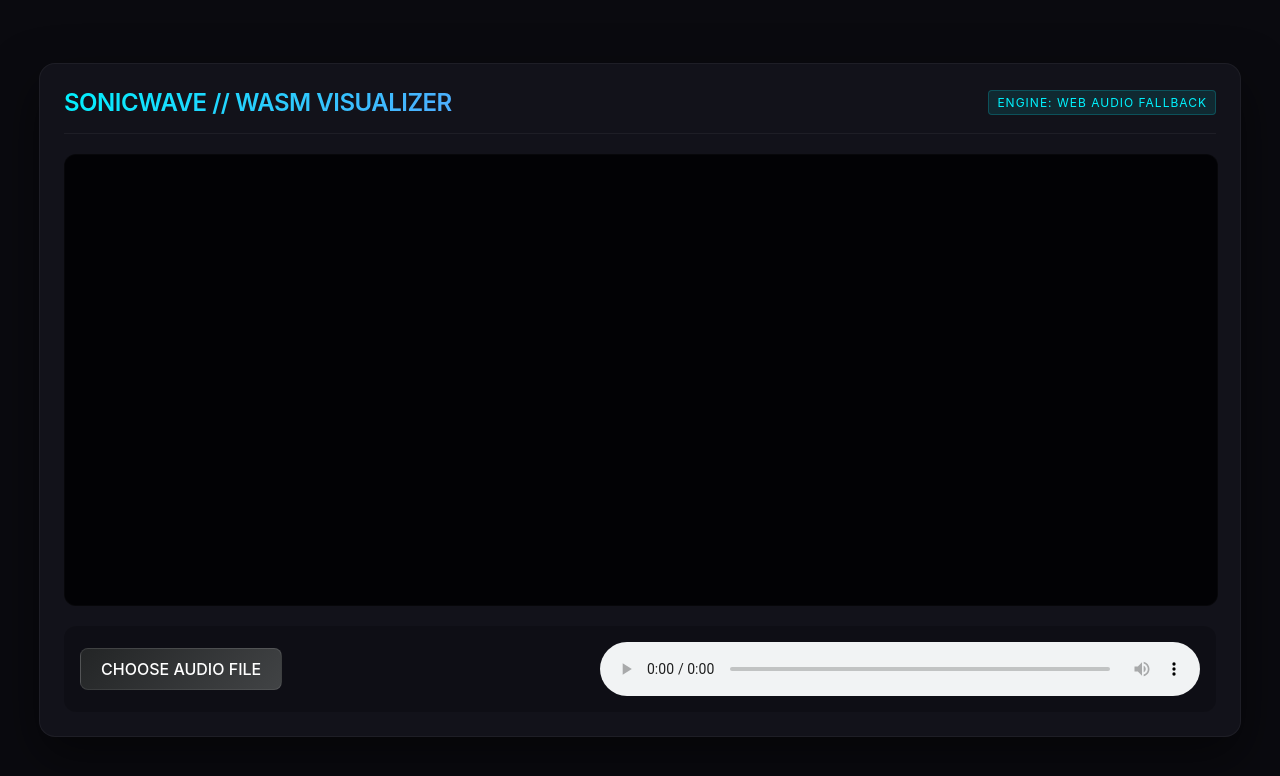
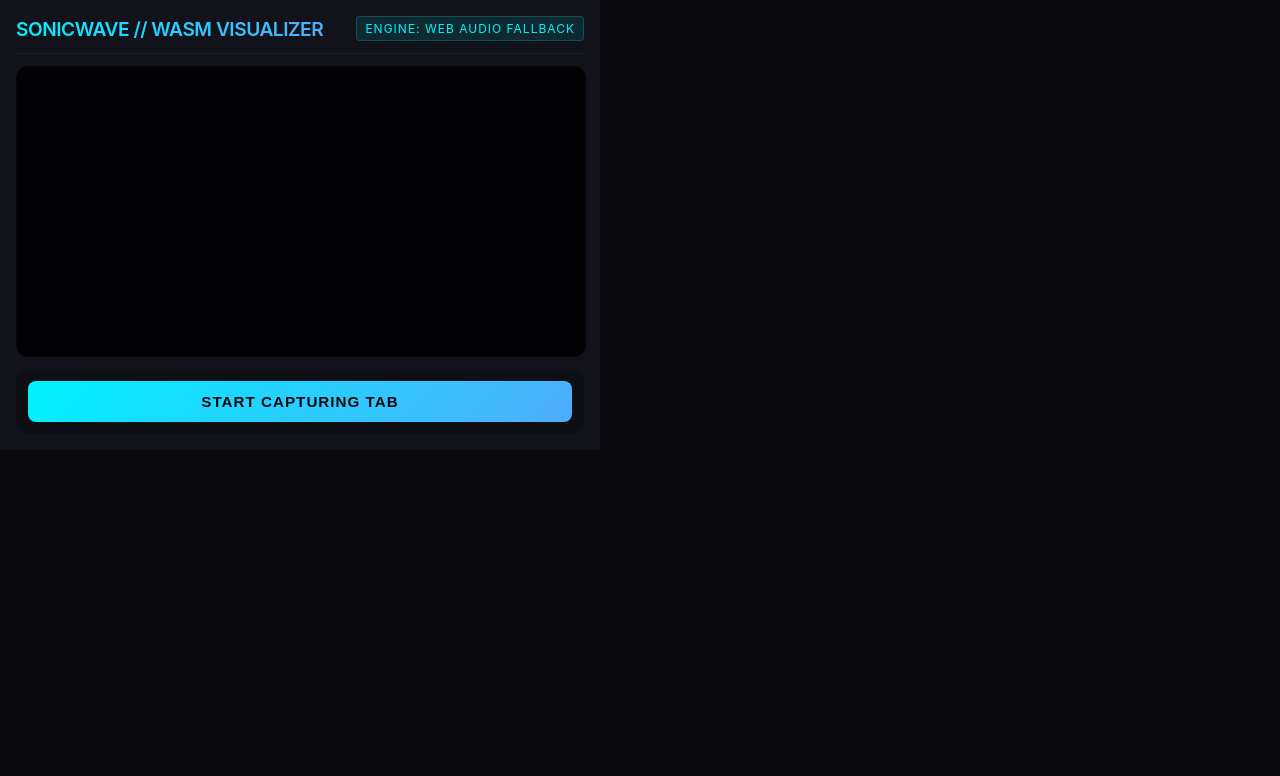
Before and after one commit to wrong-classroom1206/audio-viz, a website built with Vite: page index.html in a window 1280 px wide. Built offline with nearby package versions, Linux system fonts and the light colour scheme.

Commit message:
changes made

```diff
--- a/index.html
+++ b/index.html
@@ -24,21 +24,21 @@
       flex-direction: column;
       align-items: center;
       justify-content: center;
-      min-height: 100vh;
+      width: 600px;
+      height: 450px;
       overflow: hidden;
+      box-sizing: border-box;
     }
 
     .dashboard {
-      width: 90vw;
-      max-width: 1200px;
+      width: 100%;
+      height: 100%;
       background: var(--panel-color);
-      border-radius: 16px;
-      box-shadow: 0 20px 50px rgba(0, 0, 0, 0.5);
-      padding: 24px;
-      border: 1px solid rgba(255, 255, 255, 0.05);
-      display: grid;
-      grid-template-rows: auto 1fr auto;
-      gap: 20px;
+      padding: 16px;
+      box-sizing: border-box;
+      display: flex;
+      flex-direction: column;
+      gap: 12px;
     }
 
     header {
@@ -46,12 +46,12 @@
       justify-content: space-between;
       align-items: center;
       border-bottom: 1px solid rgba(255, 255, 255, 0.05);
-      padding-bottom: 16px;
+      padding-bottom: 12px;
     }
 
     h1 {
       margin: 0;
-      font-size: 1.5rem;
+      font-size: 1.2rem;
       font-weight: 600;
       background: linear-gradient(135deg, var(--accent-color), var(--accent-glow));
       -webkit-background-clip: text;
@@ -62,7 +62,7 @@
     .visualizer-container {
       position: relative;
       width: 100%;
-      height: 450px;
+      flex-grow: 1;
       background: #020205;
       border-radius: 12px;
       overflow: hidden;
@@ -78,37 +78,39 @@
     .controls {
       display: flex;
       align-items: center;
-      justify-content: space-between;
+      justify-content: center;
       background: rgba(0, 0, 0, 0.2);
-      padding: 16px;
+      padding: 12px;
       border-radius: 12px;
-      gap: 20px;
     }
 
-    .file-upload-btn {
-      background: linear-gradient(135deg, #232526, #414345);
-      color: white;
-      padding: 10px 20px;
+    .capture-btn {
+      width: 100%;
+      background: linear-gradient(135deg, var(--accent-color), var(--accent-glow));
+      color: #0a0a0f;
+      border: none;
+      padding: 12px;
       border-radius: 8px;
       cursor: pointer;
-      font-weight: 500;
+      font-weight: 600;
+      font-size: 0.95rem;
+      letter-spacing: 1px;
       transition: all 0.2s ease;
-      border: 1px solid rgba(255, 255, 255, 0.1);
+      text-transform: uppercase;
     }
 
-    .file-upload-btn:hover {
-      border-color: var(--accent-color);
-      box-shadow: 0 0 15px rgba(0, 242, 254, 0.2);
+    .capture-btn:hover {
+      box-shadow: 0 0 15px rgba(0, 242, 254, 0.4);
+      transform: translateY(-1px);
     }
 
-    input[type="file"] {
-      display: none;
-    }
-
-    audio {
-      flex-grow: 1;
-      max-width: 600px;
-      accent-color: var(--accent-color);
+    .capture-btn:disabled {
+      background: #232526;
+      color: #718096;
+      cursor: not-allowed;
+      box-shadow: none;
+      transform: none;
+      border: 1px solid rgba(255, 255, 255, 0.05);
     }
 
     .status-badge {
@@ -140,11 +142,7 @@
     </div>
 
     <div class="controls">
-      <label class="file-upload-btn">
-        CHOOSE AUDIO FILE
-        <input type="file" id="audio-file" accept="audio/*">
-      </label>
-      <audio id="audio-player" controls></audio>
+      <button id="start-capture" class="capture-btn">START CAPTURING TAB</button>
     </div>
   </div>
   <script type="module" src="/src/main.ts"></script>
--- a/src/main.ts
+++ b/src/main.ts
@@ -1,3 +1,5 @@
+export { };
+
 interface WasmEngine {
   _fft_process: (realPtr: number, imagPtr: number, size: number) => void;
   _malloc: (size: number) => number;
@@ -11,14 +13,15 @@ declare global {
   }
 }
 
+declare const chrome: any;
+
 class AudioVisualizerApp {
   private canvas: HTMLCanvasElement;
   private ctx: CanvasRenderingContext2D;
   private audioCtx: AudioContext | null = null;
-  private audioSource: MediaElementAudioSourceNode | null = null;
+  private audioSource: MediaStreamAudioSourceNode | null = null;
   private analyser: AnalyserNode | null = null;
-  private audioPlayer: HTMLAudioElement;
-  private fileInput: HTMLInputElement;
+  private startButton: HTMLButtonElement;
   private statusBadge: HTMLElement;
 
   private wasmModule: WasmEngine | null = null;
@@ -27,8 +30,7 @@ class AudioVisualizerApp {
   constructor() {
     this.canvas = document.getElementById('visualizer') as HTMLCanvasElement;
     this.ctx = this.canvas.getContext('2d')!;
-    this.audioPlayer = document.getElementById('audio-player') as HTMLAudioElement;
-    this.fileInput = document.getElementById('audio-file') as HTMLInputElement;
+    this.startButton = document.getElementById('start-capture') as HTMLButtonElement;
     this.statusBadge = document.getElementById('engine-status')!;
 
     this.initResize();
@@ -49,26 +51,42 @@ class AudioVisualizerApp {
   }
 
   private setupEventListeners() {
-    this.fileInput.addEventListener('change', (e) => {
-      const file = (e.target as HTMLInputElement).files?.[0];
-      if (file) {
-        this.audioPlayer.src = URL.createObjectURL(file);
-        this.initAudioContext();
-        this.audioPlayer.play();
+    this.startButton.addEventListener('click', () => {
+      if (typeof chrome === 'undefined' || !chrome.tabCapture) {
+        this.statusBadge.innerText = "Error: chrome.tabCapture unavailable";
+        console.error("chrome.tabCapture is not available. Are you running as a Chrome Extension?");
+        return;
       }
+
+      chrome.tabCapture.capture({ audio: true, video: false }, (stream: MediaStream | null) => {
+        if (!stream) {
+          const err = chrome.runtime.lastError?.message || "User denied or tab inactive";
+          this.statusBadge.innerText = "Capture failed";
+          console.error("Tab capture failed:", err);
+          return;
+        }
+
+        this.initAudioPipeline(stream);
+      });
     });
   }
 
-  private initAudioContext() {
+  private initAudioPipeline(stream: MediaStream) {
     if (this.audioCtx) return;
 
     this.audioCtx = new (window.AudioContext || (window as any).webkitAudioContext)();
     this.analyser = this.audioCtx.createAnalyser();
     this.analyser.fftSize = this.fftSize * 2;
 
-    this.audioSource = this.audioCtx.createMediaElementSource(this.audioPlayer);
+    this.audioSource = this.audioCtx.createMediaStreamSource(stream);
     this.audioSource.connect(this.analyser);
+
+    // CRITICAL STEP: Connect analyser to audioCtx.destination to prevent muting.
     this.analyser.connect(this.audioCtx.destination);
+
+    // Disable button and change its text
+    this.startButton.disabled = true;
+    this.startButton.innerText = "CAPTURING ACTIVE TAB...";
 
     this.renderLoop();
   }
@@ -122,7 +140,8 @@ class AudioVisualizerApp {
       const freqData = new Float32Array(this.analyser.frequencyBinCount);
       this.analyser.getFloatFrequencyData(freqData);
       for (let i = 0; i < magnitudes.length; i++) {
-        magnitudes[i] = Math.max(0, (freqData[i] + 140) * 2);
+        // Convert the Web Audio API's log decibel output into an normalized intensity scale
+        magnitudes[i] = Math.max(0, (freqData[i] + 100) / 100);
       }
     }
 
@@ -136,11 +155,28 @@ class AudioVisualizerApp {
 
     this.ctx.shadowBlur = 0;
 
+    // Use a logarithmic distribution curve to allocate frequency bands
+    const minFrequencyBin = 1;
+    const maxFrequencyBin = magnitudes.length;
+
     for (let i = 0; i < barCount; i++) {
-      const sampleIdx = Math.floor(Math.pow(i / barCount, 1.5) * magnitudes.length);
+      const sampleIdx = Math.floor(
+        minFrequencyBin * Math.pow(maxFrequencyBin / minFrequencyBin, i / (barCount - 1))
+      );
+
       let rawValue = magnitudes[sampleIdx] || 0;
 
-      let value = (this.wasmModule) ? rawValue * 8 : rawValue * 1.5;
+      let value = 0;
+      if (this.wasmModule) {
+        // Convert C++ raw linear modules values into logarithmic DB scaling
+        // This ensures the quiet highs are amplified and bounce dynamically
+        const db = 20 * Math.log10(rawValue + 1e-5);
+        value = Math.max(0, (db + 60) * (height / 60)) * 0.6;
+      } else {
+        value = rawValue * height * 0.7;
+      }
+
+      // Clamp limits safely to keep layout inside the box
       value = Math.min(value, height * 0.8);
 
       const x = i * (barWidth + gap) + gap;
@@ -153,7 +189,8 @@ class AudioVisualizerApp {
       this.ctx.shadowBlur = 12;
 
       this.ctx.beginPath();
-      this.ctx.fillRect(x, y, barWidth, Math.max(value, 4));
+      // Draw standard flat 2px baseline bar if it's dead silent, otherwise render the wave value
+      this.ctx.fillRect(x, y, barWidth, value > 2 ? value : 2);
       this.ctx.closePath();
     }
   }
```
Also changed, not shown: src/background.ts (added, +8 -0 lines), dist/assets/main.js, dist/index.html, dist/manifest.json (added), public/manifest.json (added).
